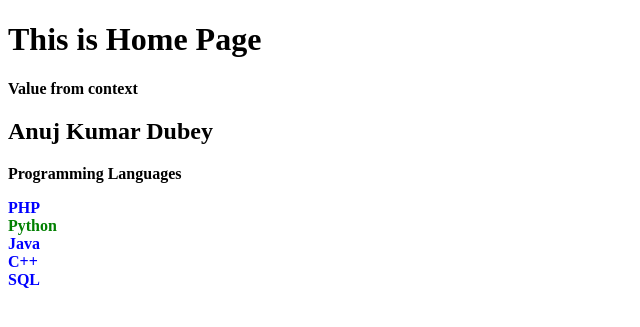
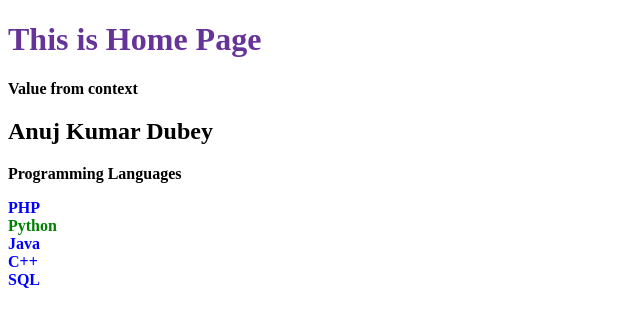
Before and after one commit to emailanuj/ppblognewsappcomplete, a Django app: page /home/ in a window 1280 px wide. Shown: the part 88-415 px from the top of the page, without its empty margins (0-640 px from the left). Run offline with Django 3.2, Linux system fonts and the light colour scheme.

Commit message:
Adding CSS

```diff
--- a/djangonewsapp/django_project/settings.py
+++ b/djangonewsapp/django_project/settings.py
@@ -123,3 +123,4 @@ USE_TZ = True
 # https://docs.djangoproject.com/en/3.0/howto/static-files/
 
 STATIC_URL = '/static/'
+STATICFILES_DIRS = [os.path.join(BASE_DIR, 'static')]
--- /dev/null
+++ b/djangonewsapp/static/css/style.css
@@ -0,0 +1,3 @@
+h1{
+    color: rebeccapurple;
+}
--- a/djangonewsapp/templates/base.html
+++ b/djangonewsapp/templates/base.html
@@ -1,3 +1,4 @@
+{% load static %}
 <!DOCTYPE html>
 <html>
 <head>
@@ -5,6 +6,7 @@
     {% block title_content %}
     {% endblock %}
 </title>
+<link rel="stylesheet" type="text/css" href="{% static 'css/style.css' %}">
 </head>
 <body>
 {% block body_content %}
```
